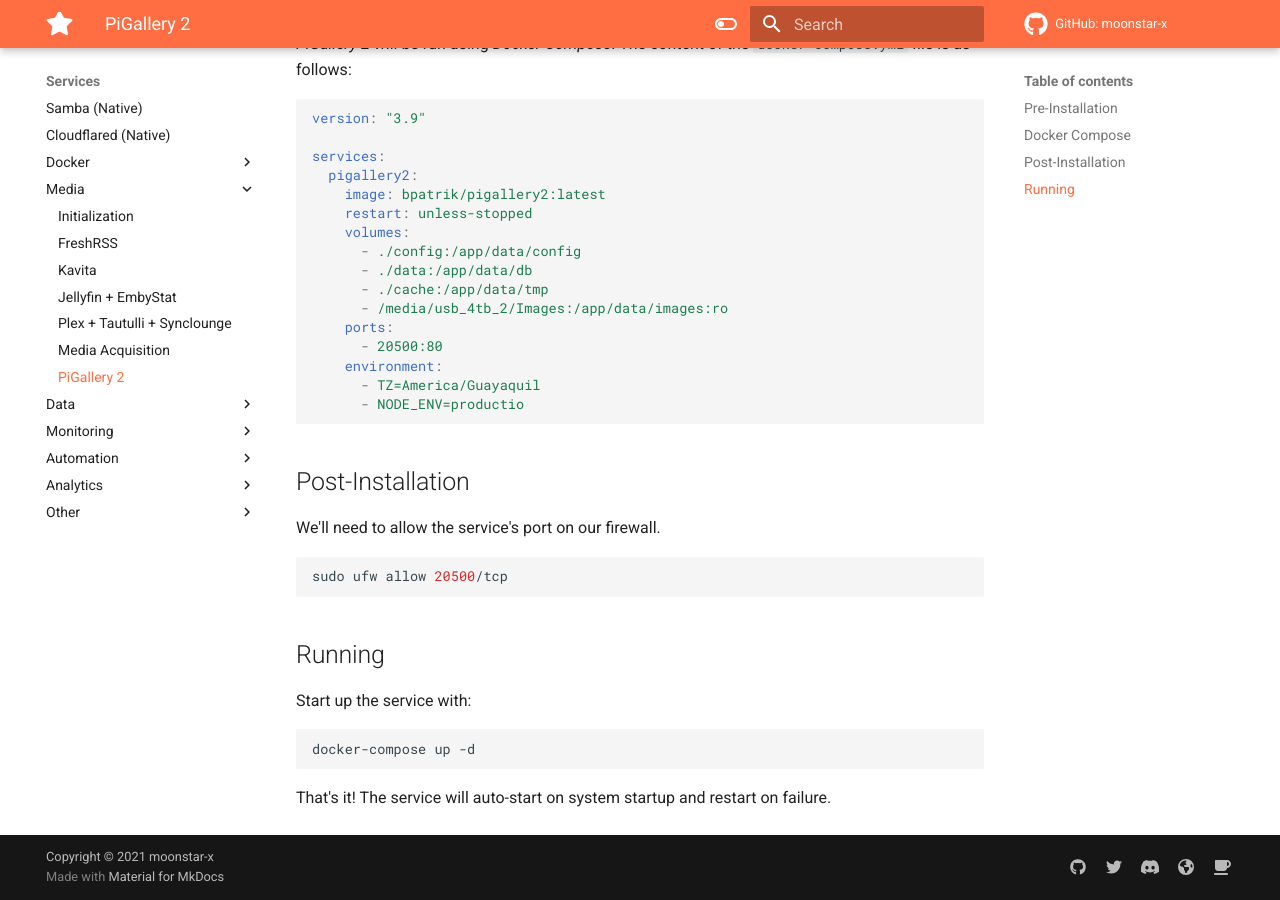
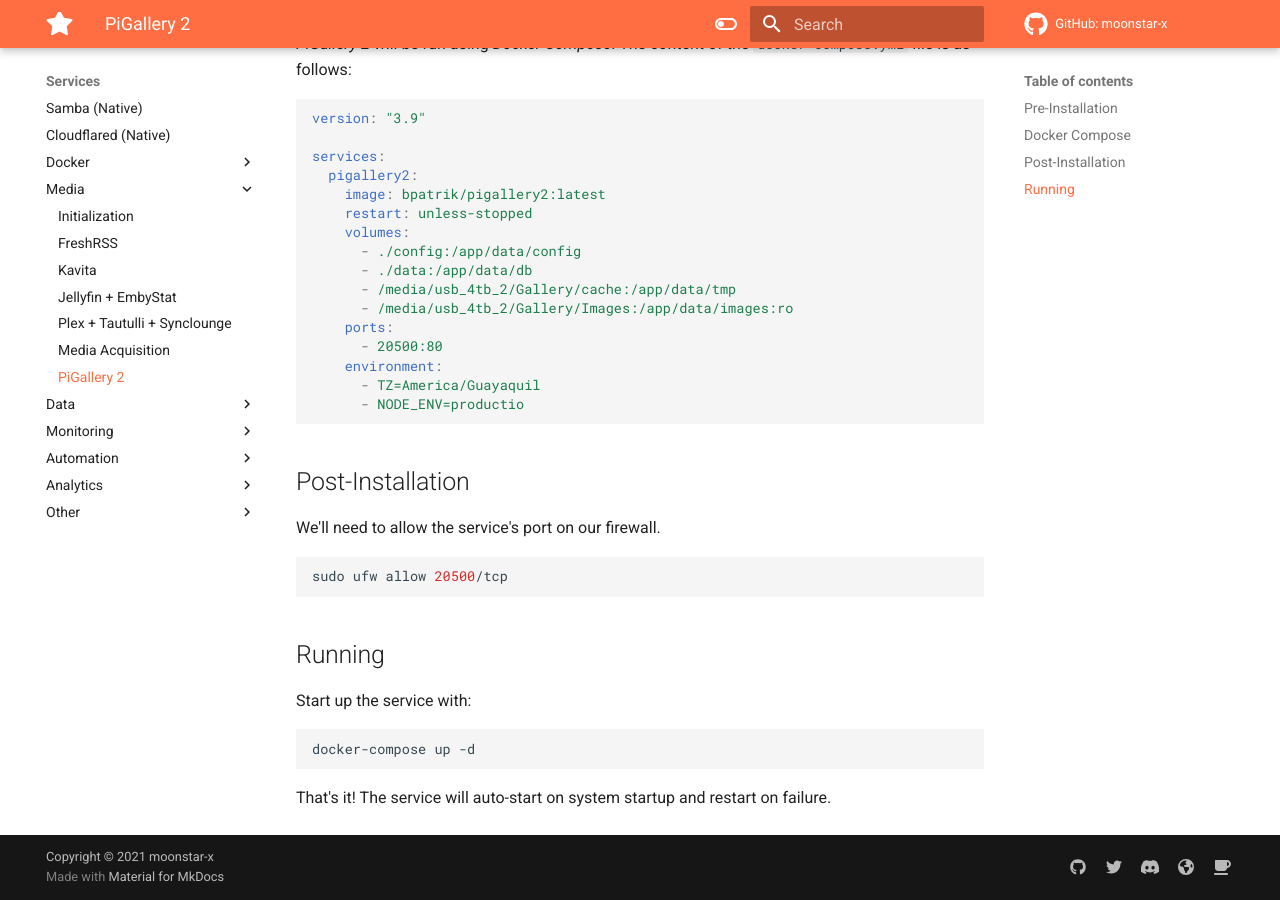
Before and after one commit to moonstar-x/server-setup, an MkDocs documentation site: the page built from docs/services/media/pigallery-2.md, in a window 1280 px wide and 900 px high, scrolled down 511 px. Built offline with MkDocs 1.6.1 and Material for MkDocs 9.7.7, drawn with Linux system fonts in a browser that asks for light colours.

Commit message:
Updated PiGallery 2.

```diff
--- a/docs/services/media/pigallery-2.md
+++ b/docs/services/media/pigallery-2.md
@@ -24,8 +24,8 @@ services:
     volumes:
       - ./config:/app/data/config
       - ./data:/app/data/db
-      - ./cache:/app/data/tmp
-      - /media/usb_4tb_2/Images:/app/data/images:ro
+      - /media/usb_4tb_2/Gallery/cache:/app/data/tmp
+      - /media/usb_4tb_2/Gallery/Images:/app/data/images:ro
     ports:
       - 20500:80
     environment:
```
